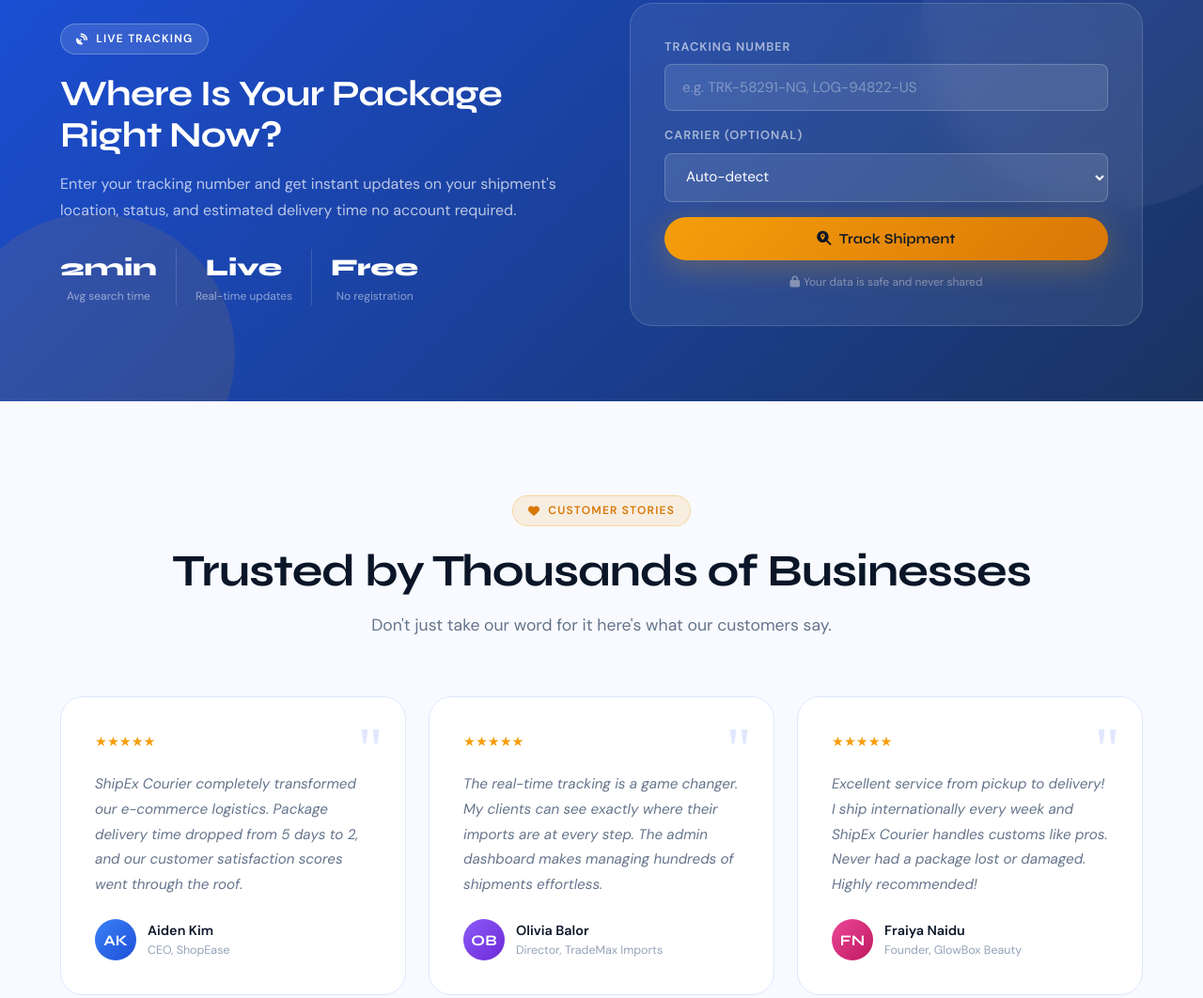
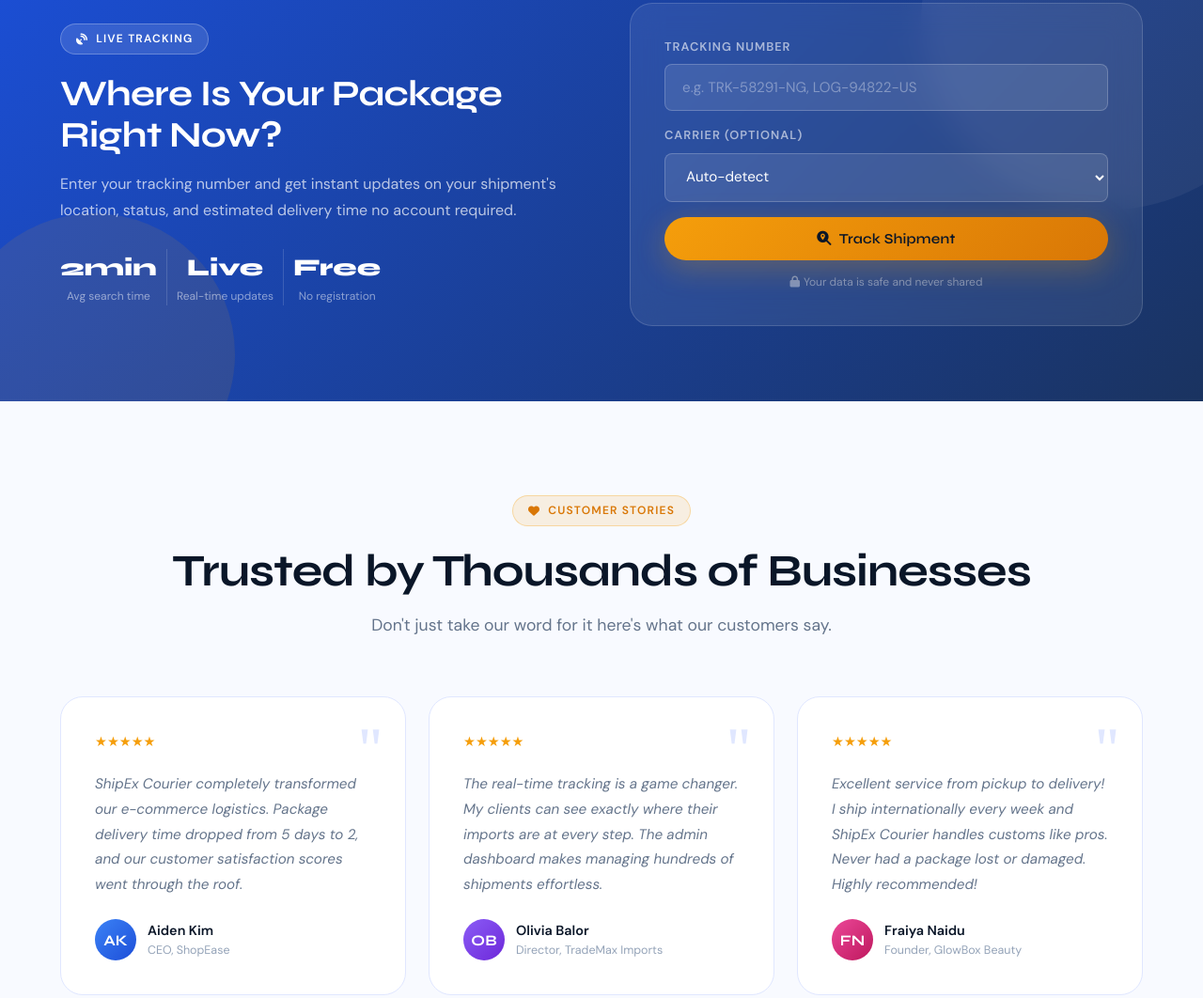
Before and after one commit to shipexcourierus-bot/shipex, a plain HTML site: page index.html in a window 1280 px wide. Shown: the part 3170-4232 px from the top of the page at 94% size. Drawn offline with nearby package versions, Linux system fonts and the light colour scheme.

Commit message:
Update index.html

```diff
--- a/index.html
+++ b/index.html
@@ -473,7 +473,7 @@
         </div>
         <h2>Where Is Your Package Right Now?</h2>
         <p>Enter your tracking number and get instant updates on your shipment's location, status, and estimated delivery time no account required.</p>
-        <div style="display:flex;gap:20px;margin-top:28px" class="track-banner-stat">
+        <div style="display:flex;gap:10px;margin-top:28px" class="track-banner-stat">
           <div style="text-align:center">
             <div style="font-size:1.6rem;font-weight:800;color:white;font-family:var(--font-display)">2min</div>
             <div style="font-size:0.75rem;color:rgba(255,255,255,0.5)">Avg search time</div>
```
